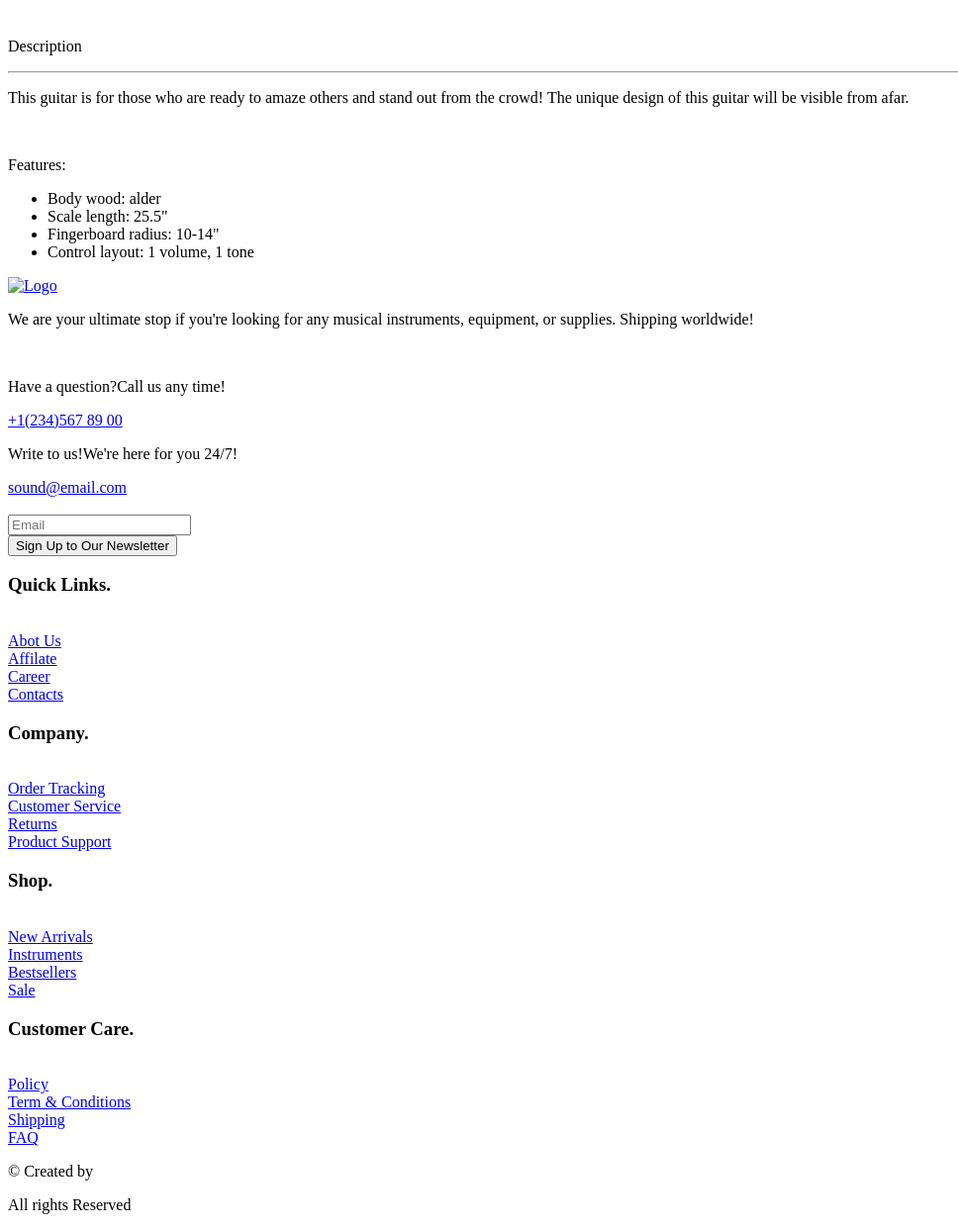
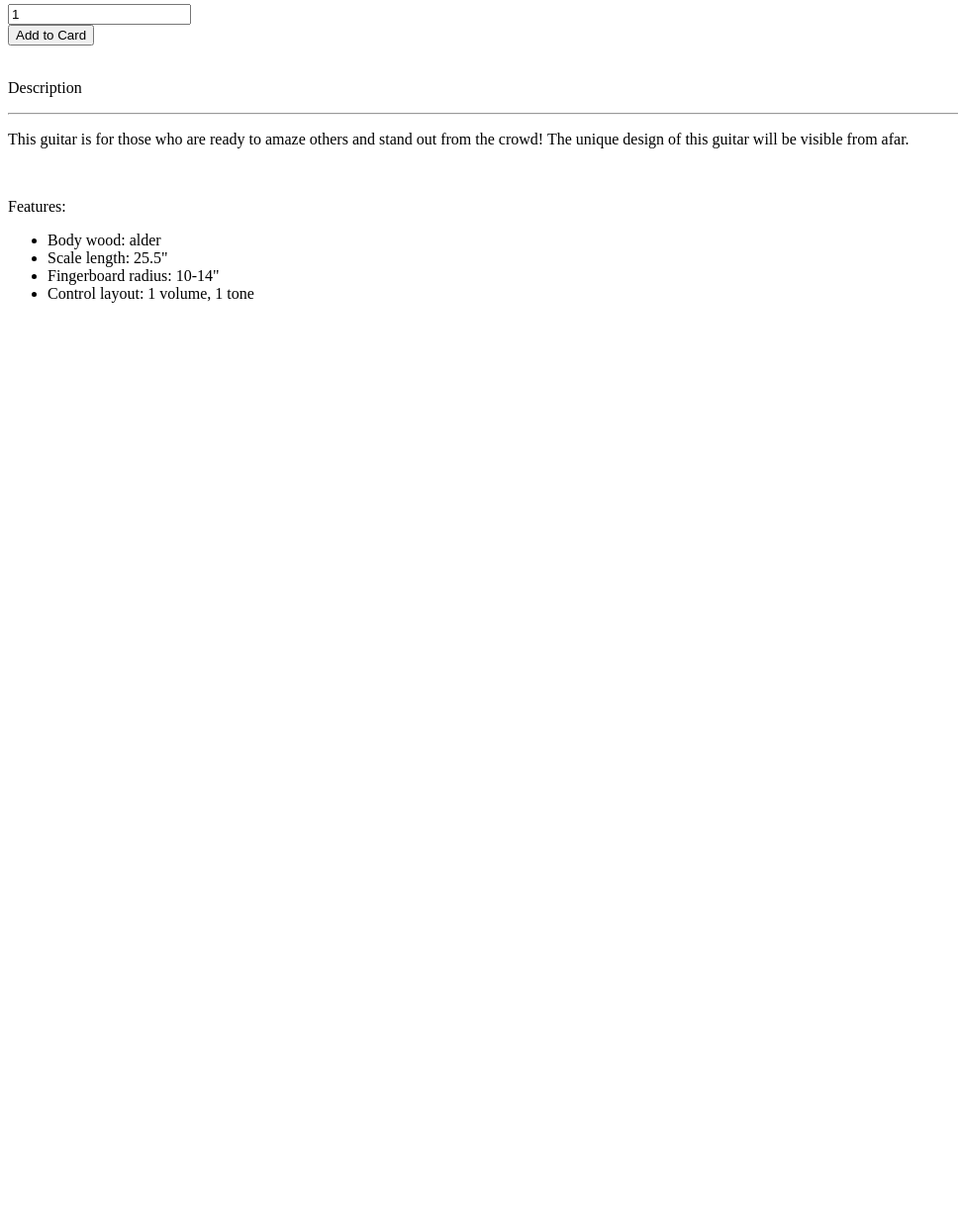
Before and after one commit to koldovsky/588-team-01, a plain HTML site: page product-pages/electric-guitars/raven-bee-rb500-exotic-style-guitar.html in a window 1280 px wide. Shown: the part 1631-2874 px from the top of the page at 99% size, without its empty margins (0-968 px from the left). After the commit the page ends 1953 px from the top, so only its background shows below. Drawn offline with Linux system fonts and the light colour scheme.

Commit message:
Update raven-bee-rb500-exotic-style-guitar.html

```diff
--- a/product-pages/electric-guitars/raven-bee-rb500-exotic-style-guitar.html
+++ b/product-pages/electric-guitars/raven-bee-rb500-exotic-style-guitar.html
@@ -1,3 +1,5 @@
+<!-- Dmytro Hubych / page  -->
+
 <!DOCTYPE html>
 <html lang="en">
 <head>
@@ -23,7 +25,7 @@
                 <a href="index.html"><img width="157" src="/img/logo.svg" alt="Logo"></a>
             </div>
             <div>
-                <a href="#">New Arrivals</a>
+                <a href="index.html">New Arrivals</a>
                 <a href="#">Best-Selling</a>
                 <a href="#">Guitars</a>
                 <a href="#">Drums</a>
@@ -51,8 +53,11 @@
             <p>$450.00USD</p>
             <br>
             <p>Quantity</p>
-
-            <!--додати форму і кнопку -->
+            <input type="number" value="1" min="1">
+            <br>
+            <div class="button-add-to-cart">
+                <button>Add to Card</button>
+            </div>
 
             <br>
             <p>Description</p>
@@ -73,87 +78,11 @@
 
 
         </article>
-
     </main>
 <!--Dmytro Hubych / "New Arrivals" BLOCK  FINISH -->
 
+
 <!-- Koval Oleh / "FOOTER" BLOCK  START -->
-    <footer id="#footer">
-        <div>
-            <a href="index.html"><img width="157" src="/img/logo.svg" alt="Logo"></a>
-        </div>
-        <p>We are your ultimate stop if you're looking for any musical instruments, equipment, or supplies. Shipping worldwide!</p>
-        <br>
-        <p>Have a question?Call us any time!</p>
-        <div>
-            <a href="#">+1(234)567 89 00</a>
-        </div>
-        <p>Write to us!We're here for you 24/7!</p>
-        <div>
-            <a href="#">sound@email.com</a>
-        </div>
-        <br>
-        <form action="#" method="#">
-            <label id="#signup">
-                <input type="email" name="user-email" placeholder="Email" required>
-            </label>
-            <br>
-            <div class="signup">
-                    <button>Sign Up to Our Newsletter</button>
-                </div>
-        </form>
-        <div>
-            <div>
-                <h3>Quick Links.</h3>
-                <br>
-                <a href="#">Abot Us</a>
-                <br>
-                <a href="#">Affilate</a>
-                <br>
-                <a href="#">Career</a>
-                <br>
-                <a href="#footer">Contacts</a>
-                <br>
-            </div>
-            <div>
-                <h3>Company.</h3>
-                <br>
-                <a href="#">Order Tracking</a>
-                <br>
-                <a href="#">Customer Service</a>
-                <br>
-                <a href="#">Returns</a>
-                <br>
-                <a href="#">Product Support</a>
-                <br>
-            </div>
-            <div>
-                <h3>Shop.</h3>
-                <br>
-                <a href="#">New Arrivals</a>
-                <br>
-                <a href="#">Instruments</a>
-                <br>
-                <a href="#">Bestsellers</a>
-                <br>
-                <a href="#">Sale</a>
-                <br>
-            </div>
-            <div>
-                <h3>Customer Care.</h3>
-                <br>
-                <a href="#">Policy</a>
-                <br>
-                <a href="#">Term & Conditions</a>
-                <br>
-                <a href="#">Shipping</a>
-                <br>
-                <a href="#">FAQ</a>
-                <br>
-            </div>
-        </div>
-        <p>© Created by</p>
-        <p>All rights Reserved</p>
-    </footer>
+
 <!-- Koval Oleh / "FOOTER" BLOCK  FINISH -->
 </body>
```
